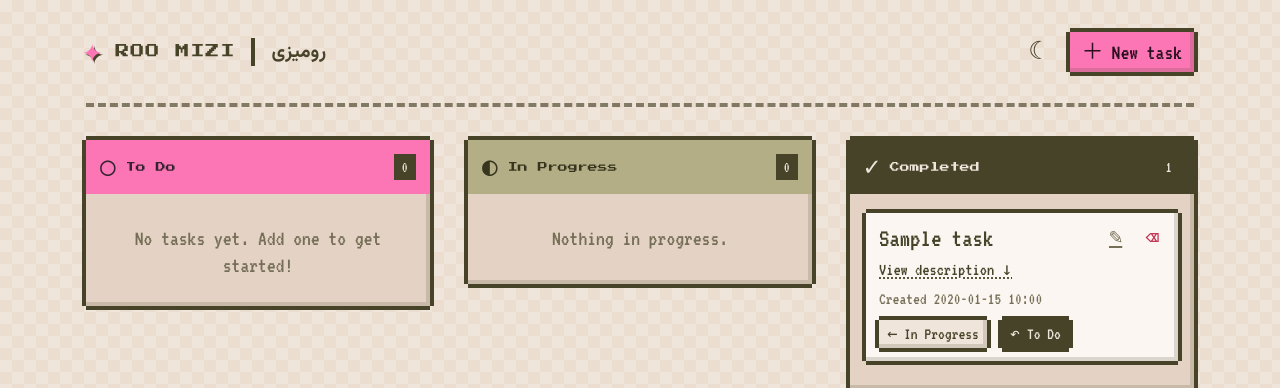
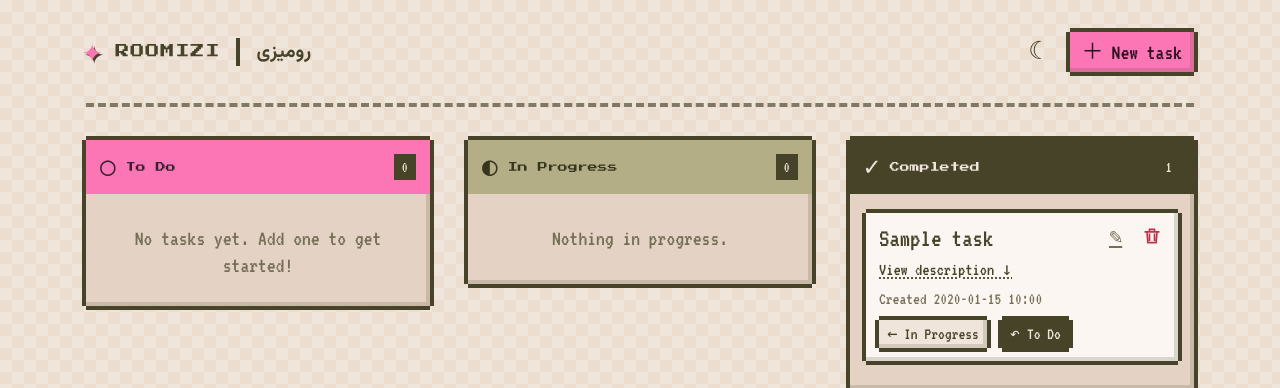
Before and after one commit to ZahraAhmaddi/ROO-MIZI-ToDoApp, a Flask app: page / in a window 1280 px wide. Shown: the top 388 px of the page. Run offline with Flask 3, Linux system fonts and the light colour scheme; tables that the repository leaves empty hold one stand-in row (values such as "Sample post").

Commit message:
Use trash-can icon and split-color wordmark

```diff
--- a/app/templates/index.html
+++ b/app/templates/index.html
@@ -2,7 +2,11 @@
 <div class="task-actions">
   <a class="icon-button task-icon edit-icon" href="#edit-task-{{ task.id }}" aria-label="Edit task" title="Edit task">✎</a>
   <form action="{{ url_for('delete_task', task_id=task.id) }}" method="POST" onsubmit="return confirm('Are you sure you want to delete this task?');">
-    <button class="icon-button task-icon delete-icon" type="submit" aria-label="Delete task" title="Delete task">⌫</button>
+    <button class="icon-button task-icon delete-icon" type="submit" aria-label="Delete task" title="Delete task">
+      <svg viewBox="0 0 24 24" width="20" height="20" aria-hidden="true" focusable="false">
+        <path d="M4 7h16M9 7V4h6v3m3 0-1 13H7L6 7m3 3v7m6-7v7" fill="none" stroke="currentColor" stroke-width="2" stroke-linecap="square" stroke-linejoin="miter"/>
+      </svg>
+    </button>
   </form>
 </div>
 <div class="overlay" id="edit-task-{{ task.id }}">
@@ -51,7 +55,7 @@
     <header class="topbar">
       <a class="brand" href="{{ url_for('index') }}" aria-label="Roo Mizi home">
         <span class="brand-star" aria-hidden="true">✦</span>
-        <span class="brand-name">ROO MIZI</span>
+        <span class="brand-name"><span class="brand-roo">ROO</span><span class="brand-mizi">MIZI</span></span>
         <span class="brand-divider" aria-hidden="true"></span>
         <span class="brand-fa" lang="fa" dir="rtl">رومیزی</span>
       </a>
```
